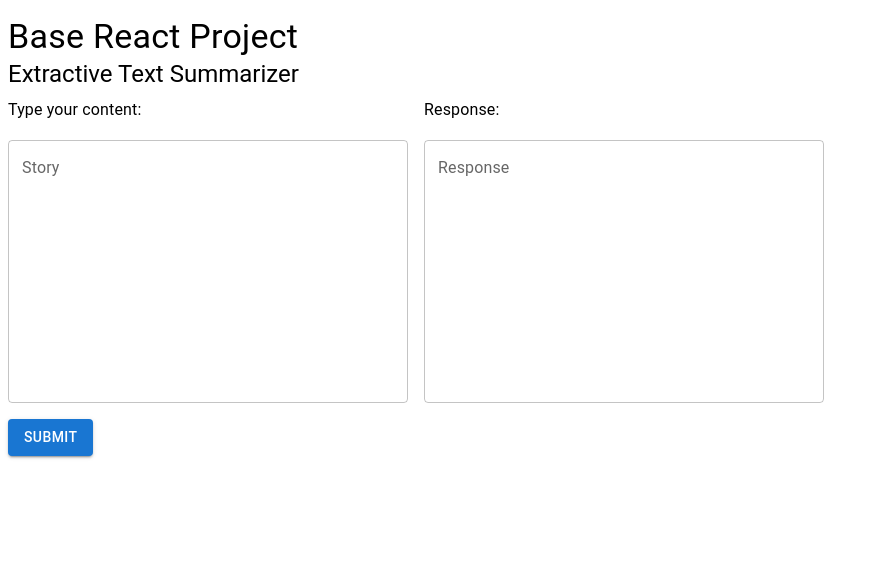
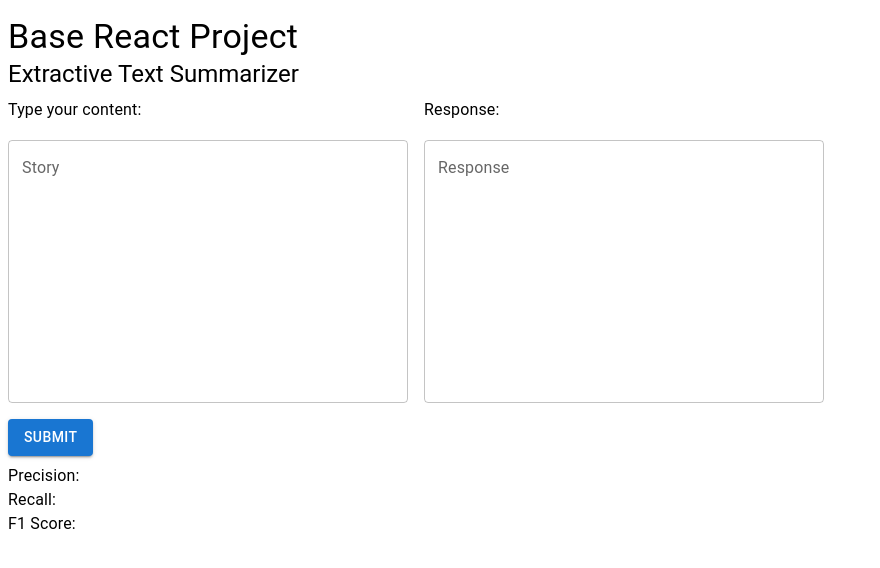
Before and after one commit to anastasiaagstn/finpro-text-summarizer-web, a React (Vite) app in the folder client/: page / in a window 1280 px wide. Shown: the top 568 px of the page, without its empty margins (0-880 px from the left). Built offline with nearby package versions, Linux system fonts and the light colour scheme.

Commit message:
client: add accuracy component, add state for handling accuracy

```diff
--- a/client/src/App.jsx
+++ b/client/src/App.jsx
@@ -1,9 +1,11 @@
 import { useState } from 'react';
+import { Stack, Typography } from '@mui/material';
+import AccuracyComponent from "./components/AccuracyComponent.jsx";
 import TextArea from "./components/TextAreaComponent.jsx";
-import { Stack, Typography } from '@mui/material';
 
 function App() {
   const [isLoading, setIsLoading] = useState(0);
+  const [accuracy, setAccuracy] = useState({});
 
   return (
     <Stack className="App">
@@ -11,7 +13,8 @@ function App() {
         <Typography variant='h4'>Base React Project</Typography>
         <Typography variant='h5'>Extractive Text Summarizer</Typography>
       </Stack>
-      <TextArea setIsLoading={setIsLoading}/>
+      <TextArea setIsLoading={setIsLoading} setAccuracy={setAccuracy} />
+      <AccuracyComponent accuracy={accuracy} />
       {isLoading ?
         <Stack>
           <Typography>Loading...</Typography>
--- /dev/null
+++ b/client/src/components/AccuracyComponent.jsx
@@ -0,0 +1,17 @@
+import {Stack, Typography } from '@mui/material';
+
+const AccuracyComponent = ({ accuracy }) => {
+  let precision = accuracy.Precision;
+  let recall = accuracy.Recall;
+  let f1 = accuracy.F1Score;
+
+  return (
+    <Stack>
+      <Typography>Precision: {precision}</Typography>
+      <Typography>Recall: {recall}</Typography>
+      <Typography>F1 Score: {f1}</Typography>
+    </Stack>
+  );
+};
+
+export default AccuracyComponent;
--- a/client/src/components/TextAreaComponent.jsx
+++ b/client/src/components/TextAreaComponent.jsx
@@ -2,7 +2,7 @@ import { useState } from 'react';
 import axios from 'axios';
 import { Button, Stack, TextField, Typography } from '@mui/material';
 
-const TextAreaComponent = ({ setIsLoading }) => {
+const TextAreaComponent = ({ setIsLoading, setAccuracy }) => {
   const [textAreaValue, setTextAreaValue] = useState('');
   const [responseValue, setResponseValue] = useState('');
 
@@ -19,6 +19,8 @@ const TextAreaComponent = ({ setIsLoading }) => {
       const response = await axios.post('http://localhost:3000/test-api', { textDocument: textAreaValue });
       let data = response.data
       setResponseValue(data.summary);
+      setAccuracy(data.rouge);
+      console.log(data.rouge);
     } catch (error) {
       console.error(error);
     }
```
